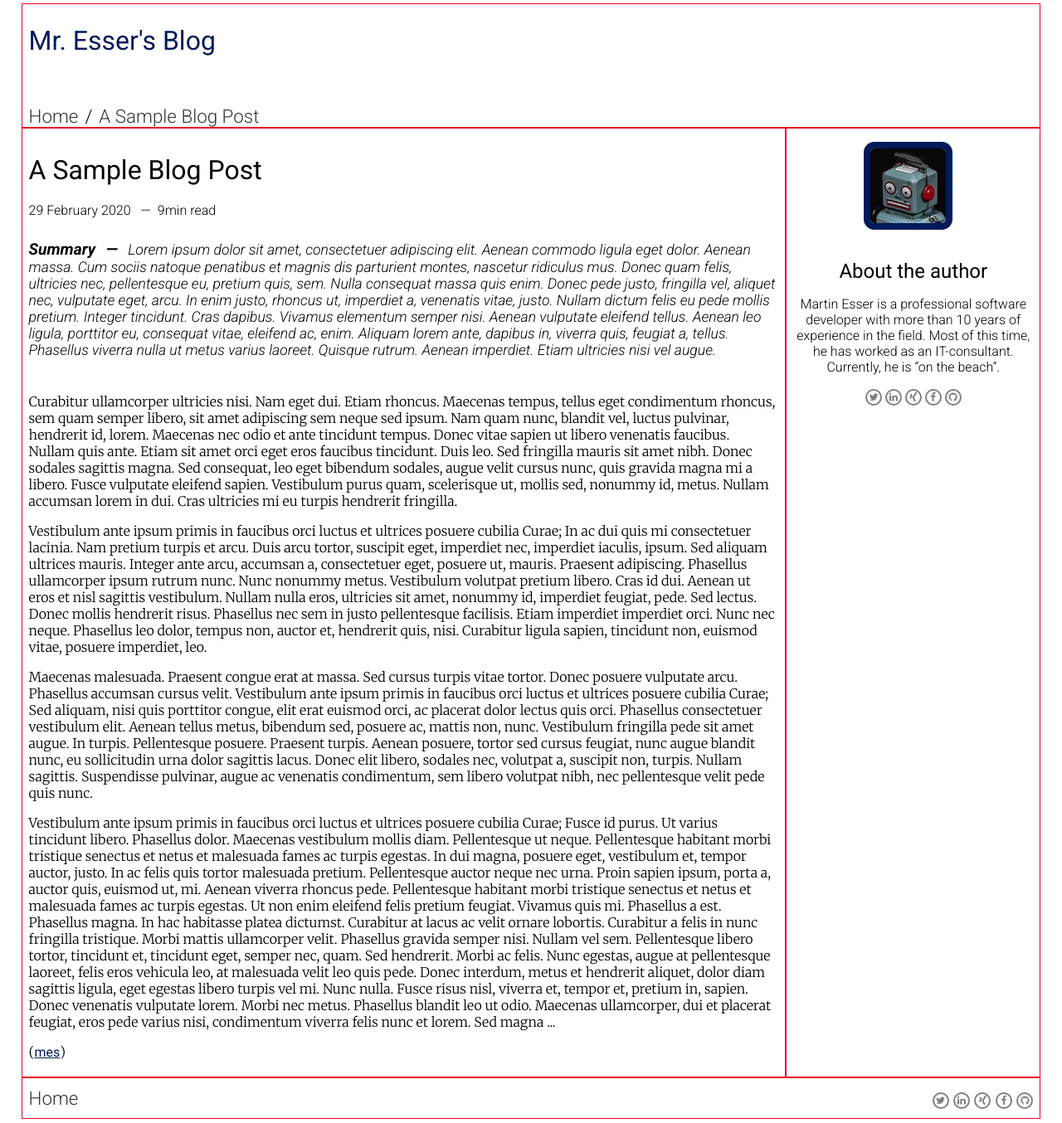
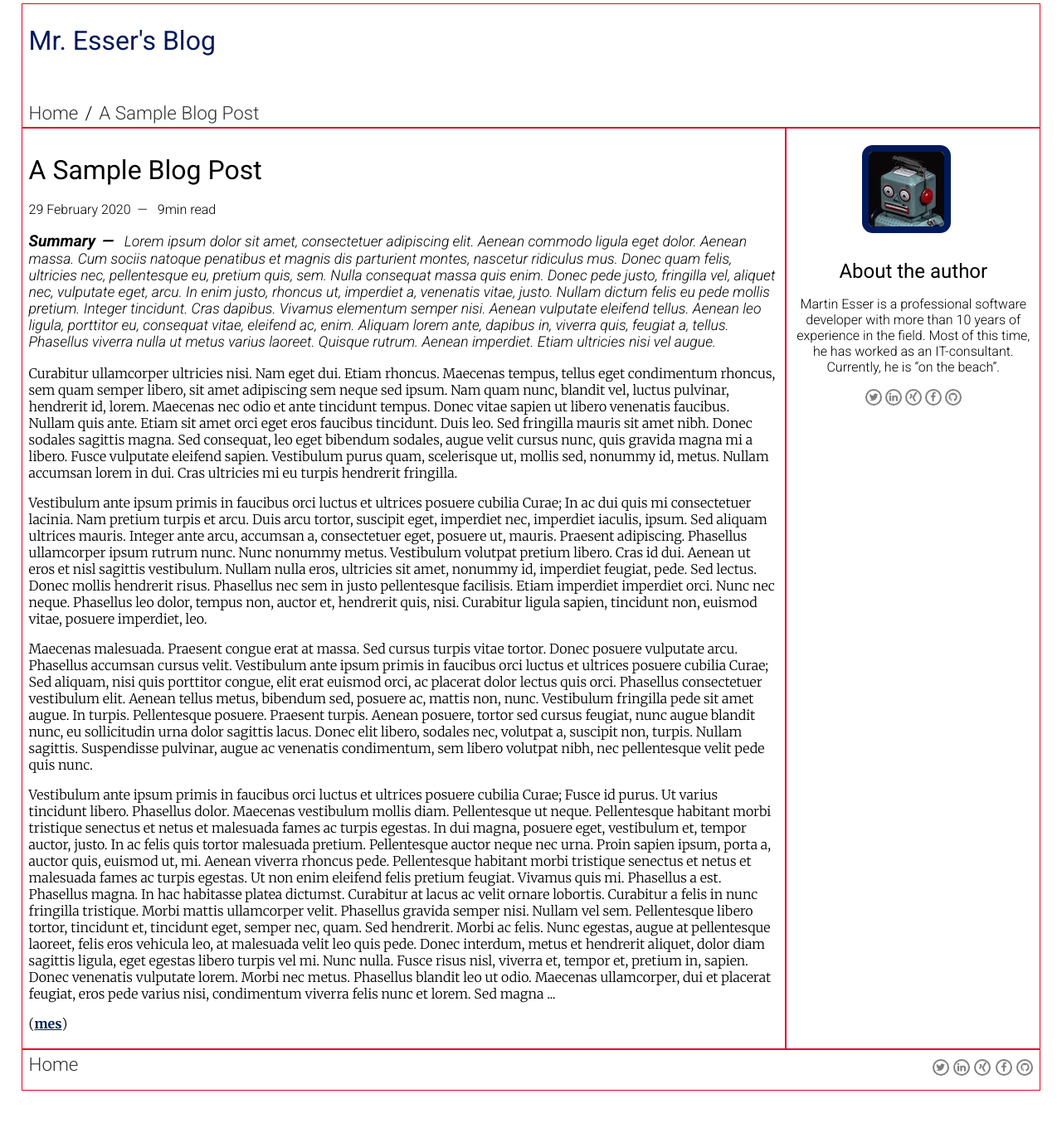
Before and after one commit to mr-esser/personal-blog-website, a plain HTML site: page posts/2020-02-29-a-sample-blog-post.html in a window 1280 px wide. Shown: the part 4-1358 px from the top of the page at 83% size. After the commit the page ends 1327 px from the top, so only its background shows below. Drawn offline with Linux system fonts and the light colour scheme.

Commit message:
refactor: Harmonize box padding
Introduced a separate style element for default padding.
Could be moved into box style later if box does not get eliminated.

Refactored footer to use same styles as header nav.

Switched to relative units instead of pixels where appropriate.

Added docs where helpful.

All sections updated.

```diff
--- a/posts/2020-02-29-a-sample-blog-post.html
+++ b/posts/2020-02-29-a-sample-blog-post.html
@@ -1,124 +1,119 @@
 <!DOCTYPE html>
 <html>
-
   <head>
-  <meta charset="utf-8">
-  <meta name="author" content="Martin Esser">
-  <meta name="description" content="A blog post">
-  <meta name="viewport" content="width=device-width, initial-scale=1">
-  <link href="https://cdnjs.cloudflare.com/ajax/libs/font-awesome/4.7.0/css/font-awesome.min.css" rel="stylesheet">
-  <link href="../stylesheets/blog-post.css" rel="stylesheet">
+    <meta charset="utf-8" />
+    <meta name="author" content="Martin Esser" />
+    <meta name="description" content="A blog post" />
+    <meta name="viewport" content="width=device-width, initial-scale=1" />
+    <link href="https://cdnjs.cloudflare.com/ajax/libs/font-awesome/4.7.0/css/font-awesome.min.css" rel="stylesheet" />
+    <link href="../stylesheets/blog-post.css" rel="stylesheet" />
     <title>A Sample Blog Post</title>
   </head>
 
   <body>
     <div class="page-grid">
-
-    <header class="box header">
+      <header class="box padding-default header">
         <a class="header-title" href="../index.html">
           <h1>Mr. Esser's Blog</h1>
         </a>
         <nav class="header-nav" role="navigation">
-        <!-- On one line to ensure that source line break does not appear as ws in the text node.
-               This ensures even spacing of the navbar items.
-          -->
-        <ul class="header-nav-list">
+          <ul class="nav-list">
+            <!-- Keep items on one line to keep items evenly spaced. -->
             <li class="nav-root-item"><a class="nav-link" href="../index.html">Home</a></li>
             <li class="nav-item"><a class="nav-link" href="#">A Sample Blog Post</a></li>
           </ul>
         </nav>
       </header>
 
-    <article class="box content">
+      <article class="box padding-default content">
         <h2 class="post-title">A Sample Blog Post</h2>
-      <div class="meta-top">
-        <time class="date" datetime="2020-02-29">29 February 2020</time><span class="duration">9min read</span>
-      </div>
+        <time class="date" datetime="2020-02-29">29 February 2020</time>
+        <span class="duration">9min read</span>
         <div class="post-summary">
           <p>
-          <span class="summary">Summary</span>
-          <em>Lorem ipsum dolor sit amet, consectetuer adipiscing elit. Aenean commodo ligula eget dolor. Aenean massa.
-            Cum
-            sociis natoque penatibus et magnis dis parturient montes, nascetur ridiculus mus. Donec quam felis,
-            ultricies
-            nec, pellentesque eu, pretium quis, sem. Nulla consequat massa quis enim. Donec pede justo, fringilla vel,
-            aliquet nec, vulputate eget, arcu. In enim justo, rhoncus ut, imperdiet a, venenatis vitae, justo. Nullam
-            dictum
-            felis eu pede mollis pretium. Integer tincidunt. Cras dapibus. Vivamus elementum semper nisi. Aenean
-            vulputate
-            eleifend tellus. Aenean leo ligula, porttitor eu, consequat vitae, eleifend ac, enim. Aliquam lorem ante,
-            dapibus in, viverra quis, feugiat a, tellus. Phasellus viverra nulla ut metus varius laoreet. Quisque
-            rutrum.
-            Aenean imperdiet. Etiam ultricies nisi vel augue.
-          </em></p>
+            <span class="summary-keyword">Summary</span>
+            <em>
+              Lorem ipsum dolor sit amet, consectetuer adipiscing elit. Aenean commodo ligula eget dolor. Aenean massa.
+              Cum sociis natoque penatibus et magnis dis parturient montes, nascetur ridiculus mus. Donec quam felis,
+              ultricies nec, pellentesque eu, pretium quis, sem. Nulla consequat massa quis enim. Donec pede justo,
+              fringilla vel, aliquet nec, vulputate eget, arcu. In enim justo, rhoncus ut, imperdiet a, venenatis vitae,
+              justo. Nullam dictum felis eu pede mollis pretium. Integer tincidunt. Cras dapibus. Vivamus elementum
+              semper nisi. Aenean vulputate eleifend tellus. Aenean leo ligula, porttitor eu, consequat vitae, eleifend
+              ac, enim. Aliquam lorem ante, dapibus in, viverra quis, feugiat a, tellus. Phasellus viverra nulla ut
+              metus varius laoreet. Quisque rutrum. Aenean imperdiet. Etiam ultricies nisi vel augue.
+            </em>
+          </p>
         </div>
         <div class="post-body">
-        <p>Curabitur ullamcorper ultricies nisi. Nam eget dui. Etiam rhoncus. Maecenas tempus, tellus eget condimentum
+          <p>
+            Curabitur ullamcorper ultricies nisi. Nam eget dui. Etiam rhoncus. Maecenas tempus, tellus eget condimentum
             rhoncus, sem quam semper libero, sit amet adipiscing sem neque sed ipsum. Nam quam nunc, blandit vel, luctus
             pulvinar, hendrerit id, lorem. Maecenas nec odio et ante tincidunt tempus. Donec vitae sapien ut libero
             venenatis faucibus. Nullam quis ante. Etiam sit amet orci eget eros faucibus tincidunt. Duis leo. Sed
-          fringilla
-          mauris sit amet nibh. Donec sodales sagittis magna. Sed consequat, leo eget bibendum sodales, augue velit
-          cursus
-          nunc, quis gravida magna mi a libero. Fusce vulputate eleifend sapien. Vestibulum purus quam, scelerisque ut,
-          mollis sed, nonummy id, metus. Nullam accumsan lorem in dui. Cras ultricies mi eu turpis hendrerit fringilla.
+            fringilla mauris sit amet nibh. Donec sodales sagittis magna. Sed consequat, leo eget bibendum sodales,
+            augue velit cursus nunc, quis gravida magna mi a libero. Fusce vulputate eleifend sapien. Vestibulum purus
+            quam, scelerisque ut, mollis sed, nonummy id, metus. Nullam accumsan lorem in dui. Cras ultricies mi eu
+            turpis hendrerit fringilla.
           </p>
 
-        <p>Vestibulum ante ipsum primis in faucibus orci luctus et ultrices posuere cubilia Curae; In ac dui quis mi
+          <p>
+            Vestibulum ante ipsum primis in faucibus orci luctus et ultrices posuere cubilia Curae; In ac dui quis mi
             consectetuer lacinia. Nam pretium turpis et arcu. Duis arcu tortor, suscipit eget, imperdiet nec, imperdiet
             iaculis, ipsum. Sed aliquam ultrices mauris. Integer ante arcu, accumsan a, consectetuer eget, posuere ut,
-          mauris. Praesent adipiscing. Phasellus ullamcorper ipsum rutrum nunc. Nunc nonummy metus. Vestibulum volutpat
-          pretium libero. Cras id dui. Aenean ut eros et nisl sagittis vestibulum. Nullam nulla eros, ultricies sit
-          amet,
-          nonummy id, imperdiet feugiat, pede. Sed lectus. Donec mollis hendrerit risus. Phasellus nec sem in justo
-          pellentesque facilisis. Etiam imperdiet imperdiet orci. Nunc nec neque. Phasellus leo dolor, tempus non,
-          auctor
-          et, hendrerit quis, nisi. Curabitur ligula sapien, tincidunt non, euismod vitae, posuere imperdiet, leo.</p>
+            mauris. Praesent adipiscing. Phasellus ullamcorper ipsum rutrum nunc. Nunc nonummy metus. Vestibulum
+            volutpat pretium libero. Cras id dui. Aenean ut eros et nisl sagittis vestibulum. Nullam nulla eros,
+            ultricies sit amet, nonummy id, imperdiet feugiat, pede. Sed lectus. Donec mollis hendrerit risus. Phasellus
+            nec sem in justo pellentesque facilisis. Etiam imperdiet imperdiet orci. Nunc nec neque. Phasellus leo
+            dolor, tempus non, auctor et, hendrerit quis, nisi. Curabitur ligula sapien, tincidunt non, euismod vitae,
+            posuere imperdiet, leo.
+          </p>
 
-        <p>Maecenas malesuada. Praesent congue erat at massa. Sed cursus turpis vitae tortor. Donec posuere vulputate
+          <p>
+            Maecenas malesuada. Praesent congue erat at massa. Sed cursus turpis vitae tortor. Donec posuere vulputate
             arcu. Phasellus accumsan cursus velit. Vestibulum ante ipsum primis in faucibus orci luctus et ultrices
-          posuere
-          cubilia Curae; Sed aliquam, nisi quis porttitor congue, elit erat euismod orci, ac placerat dolor lectus quis
-          orci. Phasellus consectetuer vestibulum elit. Aenean tellus metus, bibendum sed, posuere ac, mattis non, nunc.
-          Vestibulum fringilla pede sit amet augue. In turpis. Pellentesque posuere. Praesent turpis. Aenean posuere,
-          tortor sed cursus feugiat, nunc augue blandit nunc, eu sollicitudin urna dolor sagittis lacus. Donec elit
-          libero, sodales nec, volutpat a, suscipit non, turpis. Nullam sagittis. Suspendisse pulvinar, augue ac
-          venenatis
-          condimentum, sem libero volutpat nibh, nec pellentesque velit pede quis nunc.</p>
+            posuere cubilia Curae; Sed aliquam, nisi quis porttitor congue, elit erat euismod orci, ac placerat dolor
+            lectus quis orci. Phasellus consectetuer vestibulum elit. Aenean tellus metus, bibendum sed, posuere ac,
+            mattis non, nunc. Vestibulum fringilla pede sit amet augue. In turpis. Pellentesque posuere. Praesent
+            turpis. Aenean posuere, tortor sed cursus feugiat, nunc augue blandit nunc, eu sollicitudin urna dolor
+            sagittis lacus. Donec elit libero, sodales nec, volutpat a, suscipit non, turpis. Nullam sagittis.
+            Suspendisse pulvinar, augue ac venenatis condimentum, sem libero volutpat nibh, nec pellentesque velit pede
+            quis nunc.
+          </p>
 
-        <p>Vestibulum ante ipsum primis in faucibus orci luctus et ultrices posuere cubilia Curae; Fusce id purus. Ut
-          varius tincidunt libero. Phasellus dolor. Maecenas vestibulum mollis diam. Pellentesque ut neque. Pellentesque
-          habitant morbi tristique senectus et netus et malesuada fames ac turpis egestas. In dui magna, posuere eget,
-          vestibulum et, tempor auctor, justo. In ac felis quis tortor malesuada pretium. Pellentesque auctor neque nec
-          urna. Proin sapien ipsum, porta a, auctor quis, euismod ut, mi. Aenean viverra rhoncus pede. Pellentesque
-          habitant morbi tristique senectus et netus et malesuada fames ac turpis egestas. Ut non enim eleifend felis
-          pretium feugiat. Vivamus quis mi. Phasellus a est. Phasellus magna. In hac habitasse platea dictumst.
-          Curabitur
-          at lacus ac velit ornare lobortis. Curabitur a felis in nunc fringilla tristique. Morbi mattis ullamcorper
-          velit. Phasellus gravida semper nisi. Nullam vel sem. Pellentesque libero tortor, tincidunt et, tincidunt
-          eget,
-          semper nec, quam. Sed hendrerit. Morbi ac felis. Nunc egestas, augue at pellentesque laoreet, felis eros
-          vehicula leo, at malesuada velit leo quis pede. Donec interdum, metus et hendrerit aliquet, dolor diam
-          sagittis
-          ligula, eget egestas libero turpis vel mi. Nunc nulla. Fusce risus nisl, viverra et, tempor et, pretium in,
-          sapien. Donec venenatis vulputate lorem. Morbi nec metus. Phasellus blandit leo ut odio. Maecenas ullamcorper,
-          dui et placerat feugiat, eros pede varius nisi, condimentum viverra felis nunc et lorem. Sed magna ...</p>
+          <p>
+            Vestibulum ante ipsum primis in faucibus orci luctus et ultrices posuere cubilia Curae; Fusce id purus. Ut
+            varius tincidunt libero. Phasellus dolor. Maecenas vestibulum mollis diam. Pellentesque ut neque.
+            Pellentesque habitant morbi tristique senectus et netus et malesuada fames ac turpis egestas. In dui magna,
+            posuere eget, vestibulum et, tempor auctor, justo. In ac felis quis tortor malesuada pretium. Pellentesque
+            auctor neque nec urna. Proin sapien ipsum, porta a, auctor quis, euismod ut, mi. Aenean viverra rhoncus
+            pede. Pellentesque habitant morbi tristique senectus et netus et malesuada fames ac turpis egestas. Ut non
+            enim eleifend felis pretium feugiat. Vivamus quis mi. Phasellus a est. Phasellus magna. In hac habitasse
+            platea dictumst. Curabitur at lacus ac velit ornare lobortis. Curabitur a felis in nunc fringilla tristique.
+            Morbi mattis ullamcorper velit. Phasellus gravida semper nisi. Nullam vel sem. Pellentesque libero tortor,
+            tincidunt et, tincidunt eget, semper nec, quam. Sed hendrerit. Morbi ac felis. Nunc egestas, augue at
+            pellentesque laoreet, felis eros vehicula leo, at malesuada velit leo quis pede. Donec interdum, metus et
+            hendrerit aliquet, dolor diam sagittis ligula, eget egestas libero turpis vel mi. Nunc nulla. Fusce risus
+            nisl, viverra et, tempor et, pretium in, sapien. Donec venenatis vulputate lorem. Morbi nec metus. Phasellus
+            blandit leo ut odio. Maecenas ullamcorper, dui et placerat feugiat, eros pede varius nisi, condimentum
+            viverra felis nunc et lorem. Sed magna ...
+          </p>
           <p>(<span class="initials">mes</span>)</p>
         </div>
       </article>
 
-    <section class="box sidebar-author">
+      <section class="box padding-default sidebar-author">
         <figure>
-        <img src="../images/vintage-robot-black-background-portrait-avatar.jpeg" class="about-image"
-          alt="Vintage toy robot avatar. Original photograph by Matthew Henry.">
-        </img>
+          <img
+            src="../images/vintage-robot-black-background-portrait-avatar.jpeg"
+            class="about-image"
+            alt="Vintage toy robot avatar. Original photograph by Matthew Henry."
+          />
         </figure>
-      <div class=about-intro>
+        <div class="about-intro">
           <h2 class="about-name">About the author</h2>
           <p>
-          Martin Esser is a professional software developer with more than 10 years of experience in the field.
-          Most of this time, he has worked as an IT-consultant.
-          Currently, he is <q>on the beach</q>.
+            Martin Esser is a professional software developer with more than 10 years of experience in the field. Most
+            of this time, he has worked as an IT-consultant. Currently, he is <q>on the beach</q>.
           </p>
           <div class="social-media">
             <a href="https://www.twitter.com" class="fa fa-twitter"></a>
@@ -130,19 +125,22 @@
         </div>
       </section>
 
-    <footer class="box footer">
+      <footer class="box padding-default footer">
+        <ul class="nav-list">
+          <li class="nav-root-item">
             <a class="nav-link" href="../index.html">Home</a>
-      <div class="social-media footer-media">
+          </li>
+          <li class="nav-root-item">
+            <div class="social-media">
               <a href="https://www.twitter.com" class="fa fa-twitter"></a>
               <a href="https://www.linkedin.com" class="fa fa-linkedin"></a>
               <a href="https://www.xing.com" class="fa fa-xing"></a>
               <a href="https://www.facebook.com" class="fa fa-facebook"></a>
               <a href="https://www.github.com/mr-esser" class="fa fa-github"></a>
             </div>
+          </li>
+        </ul>
       </footer>
-
     </div>
   </body>
-
-
 </html>
--- a/stylesheets/common.css
+++ b/stylesheets/common.css
@@ -1,36 +1,30 @@
 @charset "utf-8";
-@import url('https://fonts.googleapis.com/css2?family=Merriweather:ital,wght@0,300;0,400;0,700;1,300;1,400;1,700&family=Roboto:ital,wght@0,300;0,400;0,500;0,700;1,300;1,400;1,500;1,700&display=swap');
-.box {
-  border: solid 1px #E80424;
+@import url("https://fonts.googleapis.com/css2?family=Merriweather:ital,wght@0,300;0,400;0,700;1,300;1,400;1,700&family=Roboto:ital,wght@0,300;0,400;0,500;0,700;1,300;1,400;1,500;1,700&display=swap");
+
+body {
+  font-family: "Roboto", sans-serif;
+  /* font-weight 'normal' looks too dark and heavy. */
+  font-weight: lighter;
+  /* background-color: #EDF8F9; */
 }
 
-html {
-  /* font-family: 'Merriweather', serif; */
-  font-family: 'Roboto', sans-serif;
-  /* Normal weight looks too dark and heavy. */
-  font-weight: 300;
-}
-
-h1, h2 {
-  padding: 0.25rem 0.5rem;
-  font-weight: 400;
-}
-
+h1,
+h2,
 h3 {
-  font-weight: 400;
+  /* Adjusted to match body font-weight. */
+  font-weight: normal;
 }
 
 a {
-  color: #011A5A;
+  color: #011a5a;
 }
 
-/* Only element based style used on all pages */
-
 figure {
-  margin-left: 0.25rem;
+  /* Cancel margin-left. Box padding already takes care of this */
+  margin-left: 0;
   /* Push the descriptive text to the right a little further. */
   margin-right: 1rem;
-  /* Alignment primarily targets the avatar figure */
+  /* Alignment primarily targets the avatar figure which uses the same style. */
   align-self: center;
 }
 
@@ -45,15 +39,23 @@ button {
   border-radius: 12%;
   font-size: 0.9rem;
   font-weight: 300;
-  color: #011A5A;
+  color: #011a5a;
   cursor: pointer;
-  box-shadow: 0 2px 4px 0 gray;
+  box-shadow: 0 0.125rem 0.25rem 0 gray;
 }
 
 button:hover {
   color: white;
   background-color: lightslategray;
   opacity: 50%;
+}
+
+.box {
+  border: 1px solid #e80424;
+}
+
+.padding-default {
+  padding: 0.25rem 0.5rem;
 }
 
 /* +++++++++++++++++++
@@ -85,56 +87,64 @@ button:hover {
 
 .header-title {
   grid-area: title;
-  color: #011A5A;
+  color: #011a5a;
   text-decoration: none;
 }
 
 .header-nav {
   grid-area: nav;
-  font-size: 1.4rem;
 }
 
-.header-nav-list {
-  /* Disable default margin and padding */
+.nav-list {
+  /* Disable default margin and padding. */
   margin: 0;
   padding: 0;
   list-style: none;
   display: flex;
   flex-wrap: nowrap;
   justify-content: flex-start;
+  /* Keep font-size here, so that it can be re-used in footer. */
+  font-size: 1.4rem;
 }
 
-.nav-root-item, .nav-item {
+/* Distinguish root and segment entries in the nav-bar to
+ * be able to apply path separator more easily in blog post nav-bar. */
+.nav-root-item,
+.nav-item {
   /* Prevent nested nav-links from wrapping */
   white-space: nowrap;
   overflow: hidden;
   text-overflow: ellipsis;
 }
 
+/* Separate root nav-items. */
+.nav-root-item:not(:first-of-type) {
+  margin-left: 1rem;
+}
+
+/* Separate Home link from the rest of the root(!) items. */
+.nav-root-item:nth-of-type(2) {
+  margin-left: auto;
+}
+
+/* Separate path segments in blog post nav-bar. Use to margin for consistency. */
+.nav-item::before {
+  margin: 0 0.5rem;
+  content: "/";
+}
+
 .nav-link {
-  padding: 0.25rem 0.5rem;
   max-width: 140px;
   text-decoration: none;
   color: #333;
-  /* TODO: Check color */
-}
-
-.nav-root-item:nth-of-type(2) {
-  /* Separate Home link from the rest of the nav items */
-  margin-left: auto;
-}
-
-.nav-item::before {
-  /* Add path separator before each segment */
-  padding: 4px 0;
-  content: "/";
 }
 
 /* +++++++++++++++++++
  * Styling for sidebar
  * +++++++++++++++++++ */
 
-.sidebar, .sidebar-author {
+.sidebar,
+.sidebar-author {
   grid-area: sd;
   display: flex;
   flex-wrap: wrap;
@@ -142,27 +152,27 @@ button:hover {
 
 .about-image {
   border-radius: 12%;
-  border: 8px solid #011A5A;
-  /* Center image inside the figure */
+  border: 8px solid #011a5a;
+  /* Center image inside the figure. */
   margin-left: auto;
   margin-right: auto;
   display: block;
 }
 
-.about-intro, .about-author {
-  /* Override default margin on p */
+.about-intro,
+.about-author {
+  /* Override default margin on p. */
   margin: 1rem 0;
-  padding: 0.25rem 0.5rem;
   flex-basis: 160px;
   flex-grow: 1;
   justify-self: flex-start;
-  /* Center intro when stretching */
+  /* Center intro when stretching. */
   align-self: center;
 }
 
-/* Styles the bold headline in the descriptive text of the sidebar. */
-
-.about-name {
+.about-name, /* Styles the bold headline in the descriptive text of the sidebar. */
+.social-media /* Styles container for social buttons. */ {
+  /* Override default padding and margin. */
   margin: 0;
   padding: 0;
 }
@@ -171,61 +181,41 @@ button:hover {
  * Social buttons (used in several places).
  * +++++++++++++++++++ */
 
-.social-media {
-  /* No padding or margin. Use container for this. */
-  margin: 0;
-  padding: 0;
-}
-
 .fa {
+  color: grey;
+  font-size: 0.75rem;
+  height: 0.75rem;
   width: 0.75rem;
-  height: 0.75rem;
-  font-size: 0.75rem;
-  padding: 2px;
-  color: grey;
+  border-radius: 50%;
+  border: 0.125rem solid grey;
+  padding: 0.125rem;
   text-align: center;
   text-decoration: none;
-  border-radius: 50%;
-  border: 2px solid grey;
 }
 
 /* +++++++++++++++++++
  * Styling for content area
  * +++++++++++++++++++ */
 
-/* Common content styles */
-
 .content {
   grid-area: main;
 }
 
-.summary::after, .date::after {
-  padding: 0 8px;
-  content: " \2014";
-}
-
 /* Cards (welcome page) */
-
 .content-list {
-  /* Should probably be named .card-grid */
-  margin: 0;
-  padding: 0 0.5rem;
+  /* margin: Use default (1em) for clear separation of last item from the footer. */
+  /* Override default padding. */
+  padding: 0;
   list-style: none;
   display: grid;
   grid-template-columns: repeat(auto-fit, minmax(300px, 1fr));
-  /* grid-template-rows handled implicitly. */
-  grid-gap: 1rem;
+  /* grid-template-rows: handled implicitly. */
+  gap: 2rem 1rem;
 }
 
 .card {
-  margin: 0 0 1rem 0;
   padding: 1rem;
-  box-shadow: 0 4px 8px 0 darkslategrey;
-}
-
-.card-figure {
-  /* Use same margins as for h3 link on the side.*/
-  margin-left: 0;
+  box-shadow: 0 0.25rem 0.5rem 0 darkslategrey;
 }
 
 .card-header {
@@ -236,49 +226,48 @@ button:hover {
 
 .card-avatar {
   border-radius: 12%;
-  border: 2px solid #011A5A;
-  /* Avatar should not grow too large on a card.*/
+  border: 2px solid #011a5a;
+  /* Don't let avatar grow too large on a card.*/
   max-width: 50px;
 }
 
-.meta {
+.card-meta {
   font-size: 0.8rem;
+}
+
+.summary-keyword::after,
+.date::after {
+  padding: 0 0.5rem;
+  content: "\2014";
 }
 
 /* Blog post content */
 
 .post-title {
+  /* Extra-large heading. */
   font-size: 2rem;
-  margin-block-end: 0.4em;
-}
-
-.meta-top {
-  font-size: 1rem;
-  padding: 4px 8px;
-}
-
-.post-body {
-  padding: 4px 8px;
-  font-family: 'Merriweather', serif;
-  font-weight: 300;
+  margin-bottom: 1.2rem;
 }
 
 .post-summary {
-  padding: 4px 8px;
   font-size: 1.1rem;
 }
 
-.summary {
+.summary-keyword {
   font-size: 1.2rem;
   font-style: italic;
   font-weight: bold;
 }
 
+.post-body {
+  font-family: "Merriweather", serif;
+}
+
 .initials {
-  color: #011A5A;
+  /* font-family: "Roboto", sans-serif; */
+  font-weight: bold;
+  color: #011a5a;
   text-decoration: underline;
-  font-family: 'Roboto', sans-serif;
-  font-weight: 400;
 }
 
 /* +++++++++++++++++++
@@ -287,30 +276,21 @@ button:hover {
 
 .footer {
   grid-area: ft;
-  display: flex;
-  align-items: center;
-  /* Same as in top nav */
-  font-size: 1.4rem;
-}
-
-.footer-media {
-  margin: 0.4em 0;
-  padding: 4px 8px;
-  margin-left: auto;
 }
 
 /* +++++++++++++++++++
  * Page layout for large screens
  * +++++++++++++++++++ */
 
-@media(min-width:1100px) {
+@media (min-width: 1100px) {
   .page-grid {
     grid-template-columns: 75fr 25fr;
     grid-template-rows: 150px auto 50px;
     grid-template-areas: "hd hd" "main sd" "ft ft";
   }
+
   .about-image {
-    /* Flip image on the x-axis to have the avatar
+    /* Flip image on the x-axis to have the robot
      * look in on the main content section */
     transform: scaleX(-1);
   }
@@ -320,16 +300,14 @@ button:hover {
   }
 
   .sidebar-author {
-    /* Necessary here because figure box for avatar
-       is much smaller than for full robot pic
-       on the main page. */
+    /* Necessary here because figure box for avatar is much smaller
+     * than for full robot pic on the main page. */
     flex-direction: column;
   }
 
   .about-intro {
     text-align: center;
-    /* Reduce gap between figure and intro
-     * when grid has two main columns. */
+    /* Reduce gap between figure and intro when grid has two main columns. */
     align-self: flex-start;
   }
 
```
Also changed, not shown: index.html (+55 -38 lines), posts/2020-03-08-another-sample-blog-post.html (+63 -48 lines), posts/2020-03-30-a-third-sample-blog-post.html (+66 -55 lines). Lines whose indentation alone changed are shown as unchanged.
